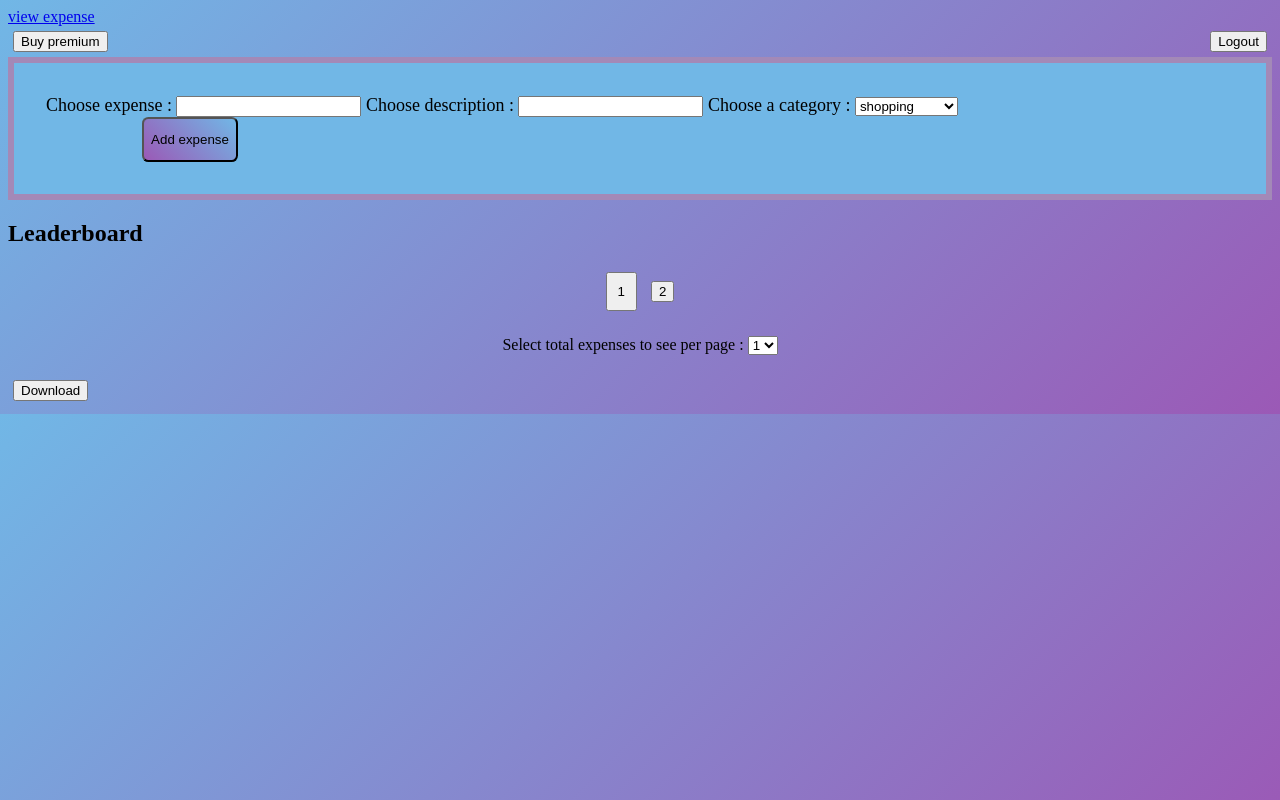
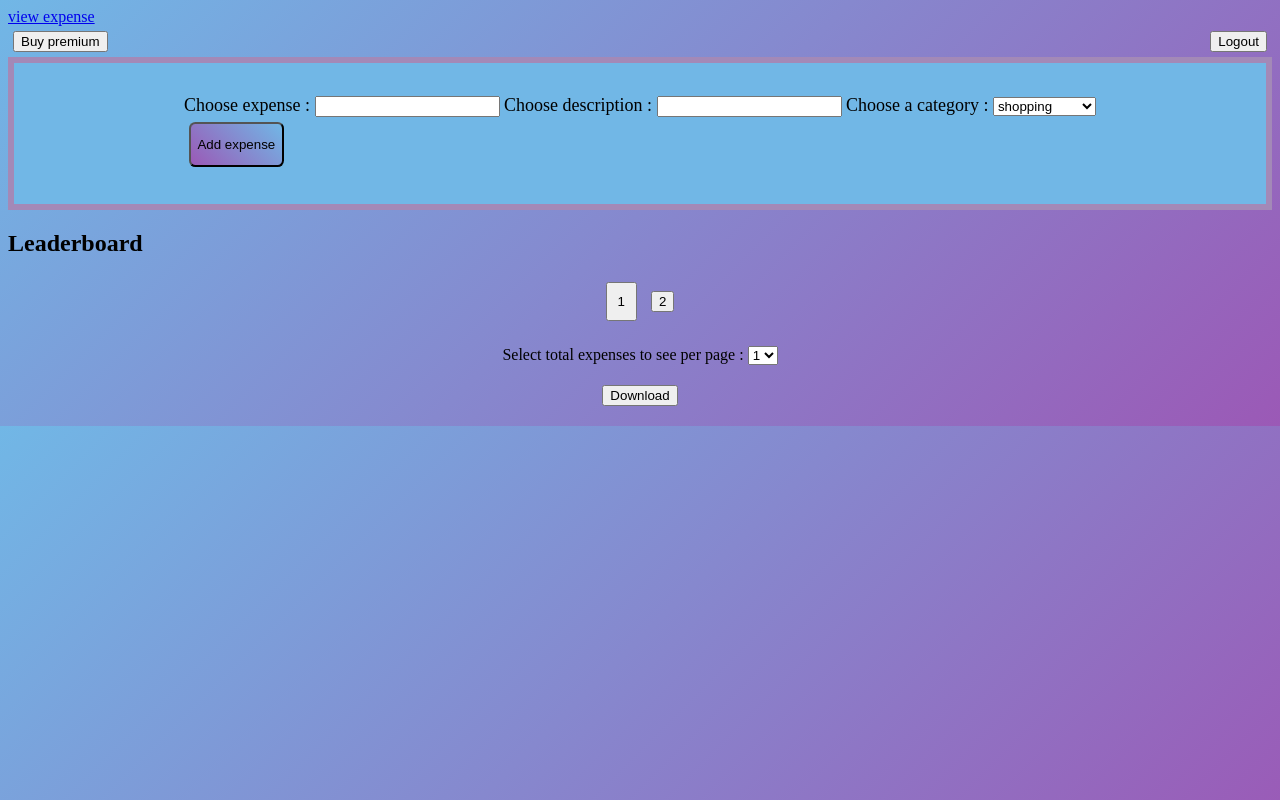
Before and after one commit to SonikaSahana/expense-tracker-premium, a plain HTML site: page frontend/index.html in a window 1280 px wide. Drawn offline with nearby package versions, Linux system fonts and the light colour scheme; no server answers; sample sign-in values are in the browser's storage; a script that the page names is missing.

Commit message:
some changes

```diff
--- a/frontend/css/style.css
+++ b/frontend/css/style.css
@@ -39,13 +39,14 @@ header > div{
 
 }
 .choose-expense button{
-    width: 6rem;
+    /* width: 6rem; */
     /* margin: 0 4rem; */
     box-sizing: border-box;
     padding: 0.8rem 0.4rem;
     background: linear-gradient(-135deg, #71b7e6, #9b59b6);
     border-radius: 0.4rem;
-    margin: 0 6rem;
+    size: 5px;
+    display: flex;
 }
 .page {
     margin: 20px auto;
@@ -61,13 +62,15 @@ header > div{
     margin: 20px auto;
     text-align: center;
 }
-/* #download-expense {
+
+/* CSS for download-expense */
+#download-expense {
     display: block;
     margin: 20px auto;
 }
 
 /* CSS for download-urls */
-/* #download-urls {
+#download-urls {
     margin: 20px auto;
     text-align: center;
 }
@@ -80,8 +83,3 @@ header > div{
 #download-urls h3 {
     margin-bottom: 10px;
 }
-
-/* CSS for hide class */
-/* .hide {
-    display: none;
-} */
```
